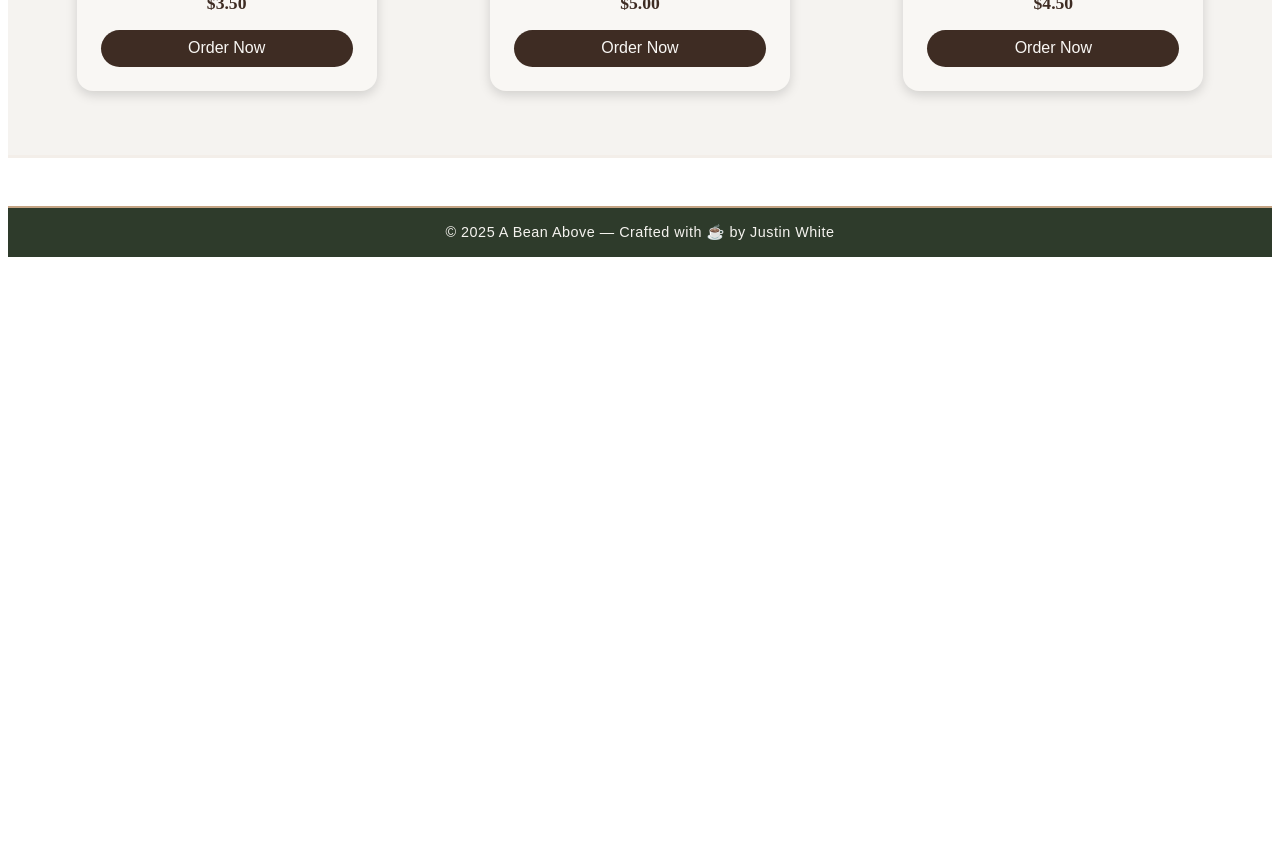
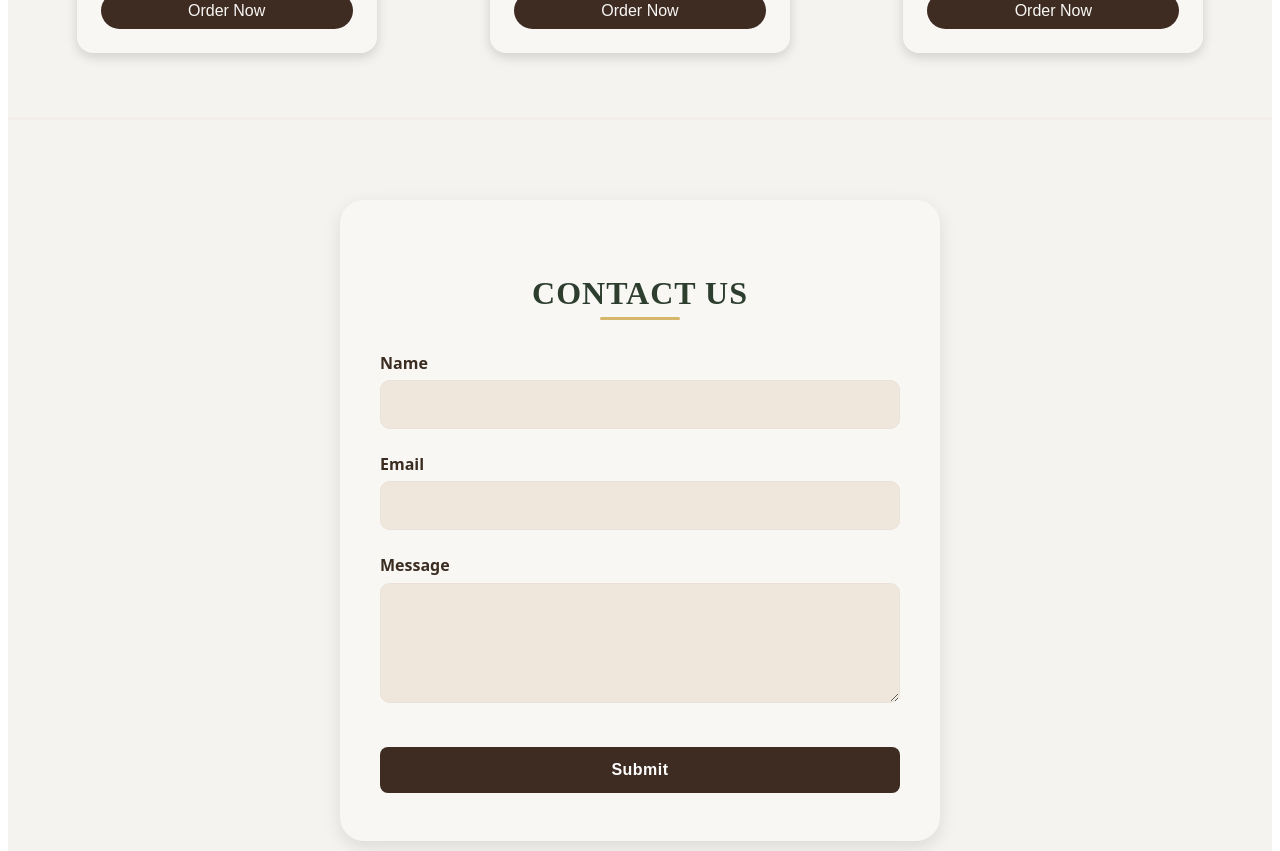
Before and after one commit to jwhite989/coffeeShop, a React (Vite) app: page / in a window 1280 px wide. Shown: the part 3240-4091 px from the top of the page. Before the commit the page ends 3505 px from the top, so only its background shows below. Built offline with nearby package versions, Linux system fonts and the light colour scheme.

Commit message:
added contact form

```diff
--- a/src/App.jsx
+++ b/src/App.jsx
@@ -1,6 +1,7 @@
 import Header from "./components/Header";
 import Hero from "./components/Hero";
 import Card from "./components/Card";
+import Contact from "./components/Contact";
 import Footer from "./components/Footer";
 
 function App() {
@@ -102,6 +103,7 @@ function App() {
           />
         </div>
       </section>
+      <Contact />
       <Footer />
     </div>
   );
--- /dev/null
+++ b/src/components/Contact.jsx
@@ -0,0 +1,57 @@
+import { useState } from "react";
+import Button from "./Button";
+
+function Contact() {
+  const [name, setName] = useState("");
+  const [email, setEmail] = useState("");
+  const [message, setMessage] = useState("");
+
+  const handleSubmit = (e) => {
+    e.preventDefault();
+    console.log({ name, email, message });
+    setName("");
+    setEmail("");
+    setMessage("");
+  };
+
+  return (
+    <section id="contact" className="contact">
+      <div className="contact-form">
+        <h2>Contact Us</h2>
+        <form onSubmit={handleSubmit}>
+          <div>
+            <label htmlFor="name">Name</label>
+            <input
+              type="text"
+              id="name"
+              value={name}
+              onChange={(e) => setName(e.target.value)}
+            />
+          </div>
+          <div>
+            <label htmlFor="email">Email</label>
+            <input
+              type="text"
+              id="email"
+              value={email}
+              onChange={(e) => setEmail(e.target.value)}
+            />
+          </div>
+          <div>
+            <label htmlFor="message">Message</label>
+            <textarea
+              id="message"
+              value={message}
+              onChange={(e) => setMessage(e.target.value)}
+            />
+          </div>
+          <div>
+            <Button className="submit" text="Submit" />
+          </div>
+        </form>
+      </div>
+    </section>
+  );
+}
+
+export default Contact;
--- a/src/components/Footer.jsx
+++ b/src/components/Footer.jsx
@@ -1,6 +1,6 @@
 function Footer() {
   return (
-    <footer id="contact" className="footer">
+    <footer id="footer" className="footer">
       <p>&copy; 2025 A Bean Above — Crafted with ☕ by Justin White</p>
     </footer>
   );
--- a/src/index.css
+++ b/src/index.css
@@ -224,7 +224,7 @@ html {
   background-color: #f5f3f0; /* same as other sections */
   padding: 4rem 2rem;
   text-align: center;
-  font-family: system-ui, sans-serif;
+  font-family: "Playfair Display", serif;
   color: #3e2c23; /* espresso brown for text */
 }
 
@@ -321,6 +321,114 @@ html {
   color: #355e3b;
 }
 
+/* Contact Section */
+.contact {
+  background-color: #f5f3f0; /* keep the soft beige background around the form */
+  color: #3e2c23;
+  padding: 5rem 2rem;
+  text-align: center;
+  font-family: "Playfair Display", serif;
+}
+
+/* Form Container */
+.contact-form {
+  background-color: #f9f7f4; /* match card background */
+  max-width: 600px;
+  margin: 0 auto;
+  padding: 3rem 2.5rem;
+  border-radius: 1.5rem;
+  box-shadow: 0 6px 18px rgba(0, 0, 0, 0.1);
+}
+
+/* Heading */
+.contact-form h2 {
+  position: relative;
+  display: inline-block;
+  font-size: 2rem;
+  color: #2d3e2f; /* match section headings */
+  letter-spacing: 1px;
+  text-transform: uppercase;
+  font-weight: 700;
+  margin-bottom: 2.5rem;
+}
+
+.contact-form h2::after {
+  content: "";
+  position: absolute;
+  bottom: -8px;
+  left: 50%;
+  transform: translateX(-50%);
+  width: 80px;
+  height: 3px;
+  background-color: #d6b66a; /* gold underline */
+  border-radius: 2px;
+}
+
+/* Layout */
+.contact-form form {
+  display: flex;
+  flex-direction: column;
+  gap: 1.5rem;
+  text-align: left;
+}
+
+/* Labels */
+.contact-form label {
+  font-weight: 600;
+  color: #3a2c21; /* match drink title text color */
+  display: block;
+  margin-bottom: 0.4rem;
+  font-family: "Poppins", system-ui, sans-serif;
+}
+
+/* Inputs & Textarea */
+.contact-form input,
+.contact-form textarea {
+  width: 100%;
+  padding: 0.9rem;
+  border: 1.5px solid #eae2da;
+  border-radius: 0.6rem;
+  font-size: 1rem;
+  font-family: inherit;
+  color: #3e2c23;
+  background-color: #efe6dc; /* match “Available: Hot” beige tone */
+  transition: all 0.2s ease;
+}
+
+.contact-form input:focus,
+.contact-form textarea:focus {
+  border-color: #a0896c;
+  box-shadow: 0 0 5px rgba(160, 137, 108, 0.4);
+  background-color: #fff;
+  outline: none;
+}
+
+.contact-form textarea {
+  min-height: 120px;
+  resize: vertical;
+}
+
+/* Button */
+.submit {
+  background-color: #3e2c23; /* dark brown like “Order Now” */
+  color: #fff;
+  font-size: 1rem;
+  font-weight: 600;
+  padding: 0.9rem;
+  border: none;
+  border-radius: 0.5rem;
+  cursor: pointer;
+  width: 100%;
+  transition: all 0.2s ease;
+  margin-top: 1rem;
+  letter-spacing: 0.5px;
+}
+
+.submit:hover {
+  background-color: #4d2d18;
+  transform: translateY(-2px);
+}
+
 /* === FOOTER === */
 .footer {
   background-color: #2e3b2b;
```
